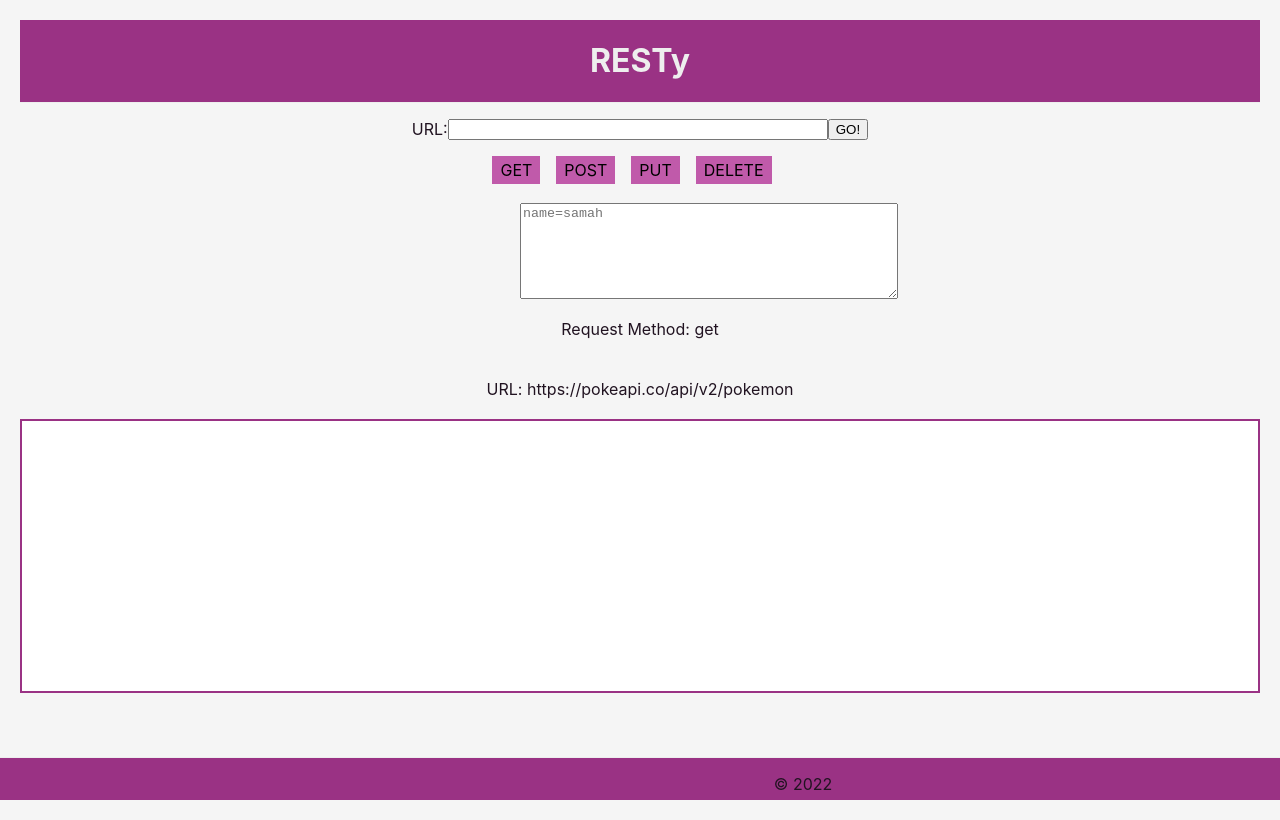
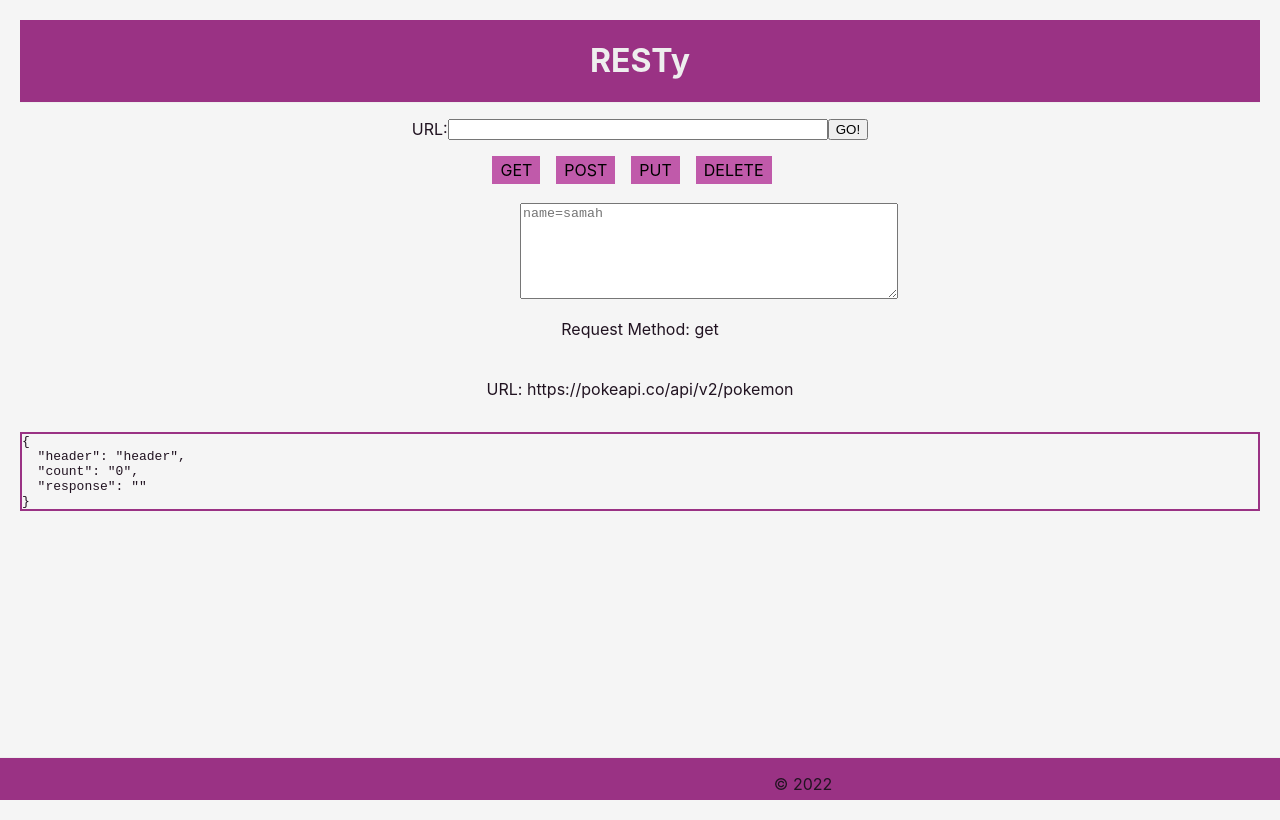
Before and after one commit to alsatarysamah/resty, a React (Create React App) app: page / in a window 1280 px wide. Built offline with nearby package versions, Linux system fonts and the light colour scheme.

Commit message:
result style

```diff
--- a/src/App.js
+++ b/src/App.js
@@ -14,7 +14,13 @@ import axios from 'axios';
 
 
 function App (){
-  const [data,setdata]=useState(  );
+  const [data,setdata]=useState(
+    {
+      header:"header",
+      count:"0",
+      response:""
+    }
+  );
   const [divData,setdivData]=useState({
     method:"get",
     url:"https://pokeapi.co/api/v2/pokemon"
--- a/src/components/result/results.scss
+++ b/src/components/result/results.scss
@@ -13,11 +13,17 @@
 //     border-bottom-color: red;
 // }
 section{
-    border: 2px solid rgb(154, 50, 132);
-    background-color: white;
+
+    // background-color: white;
+    // border: 2px solid rgb(154, 50, 132);
     height: 270px;
+    text-align: justify;
 }
 pre{
+    height: auto;
+    height: max-content;
+    border: 2px solid rgb(154, 50, 132);
     text-align: justify;
+    margin-bottom: 100px;
     // position: fixed;
 }
```
